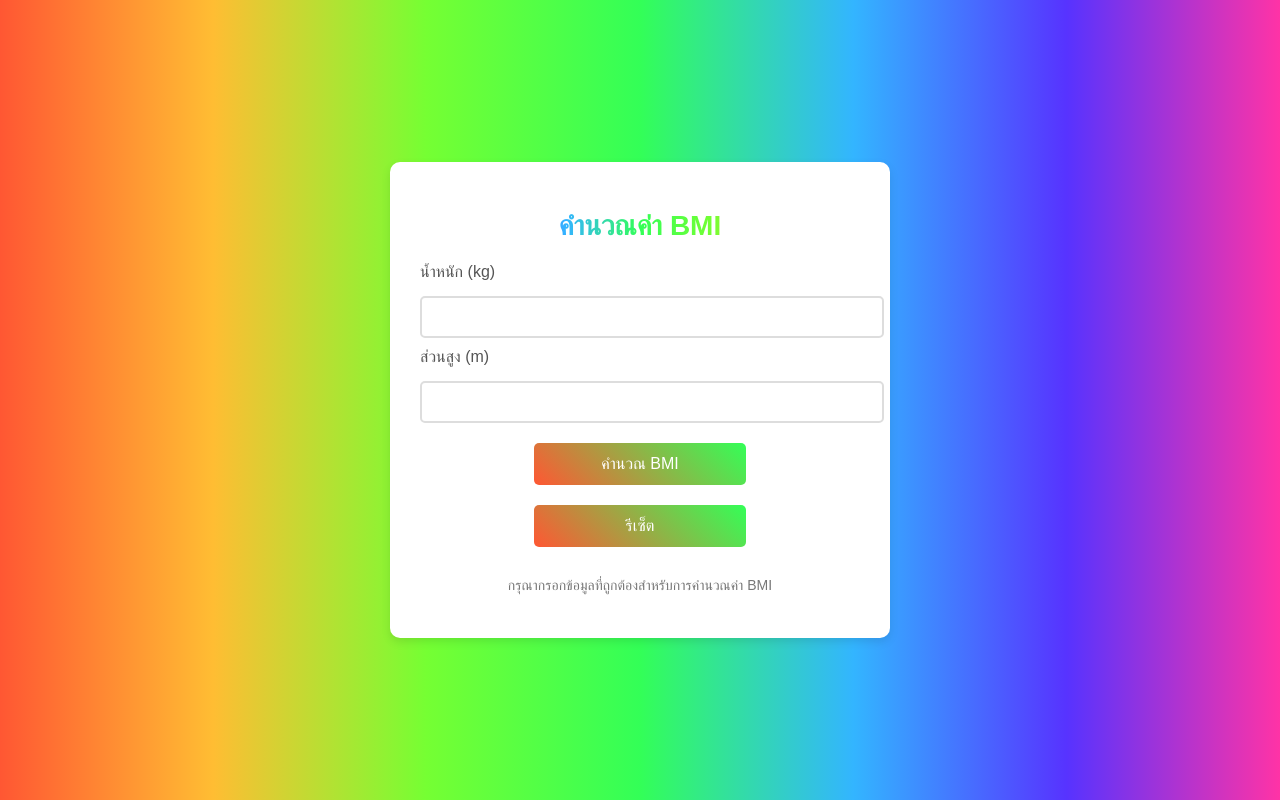
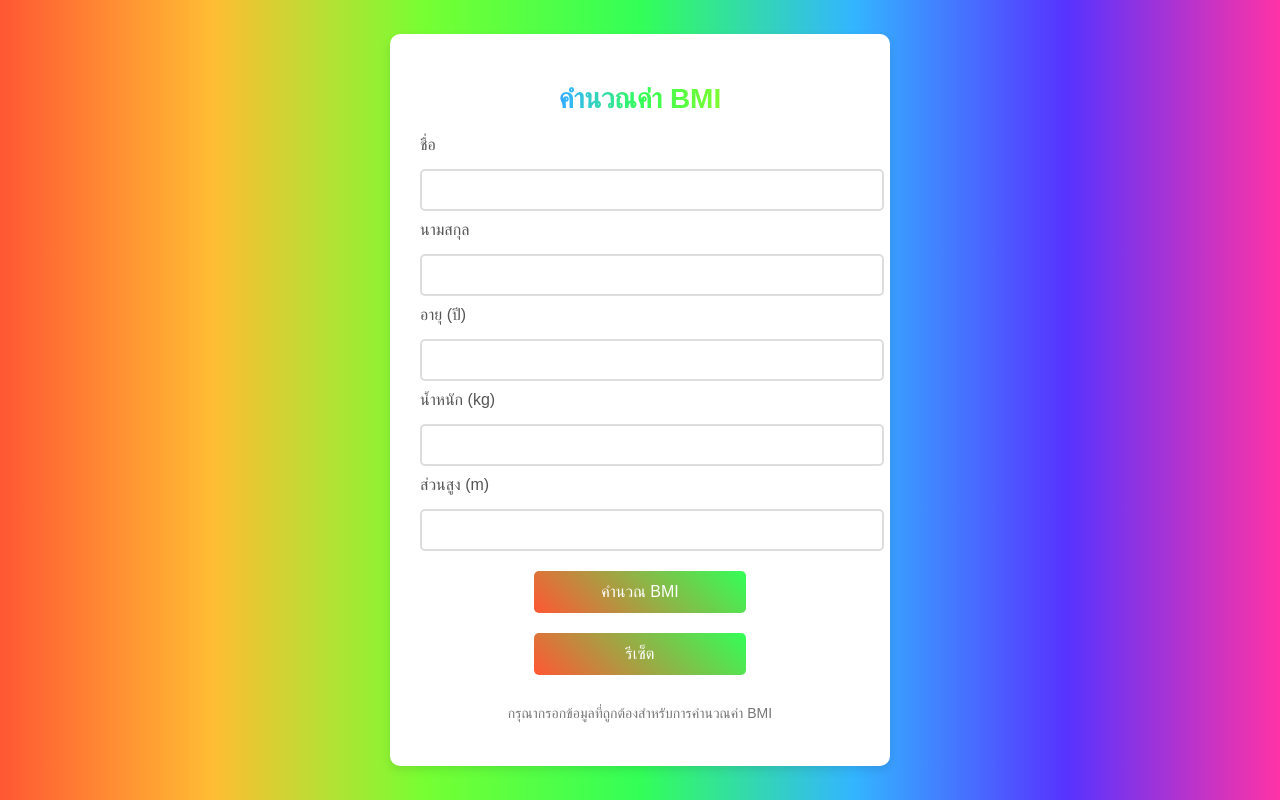
Before and after one commit to Artkungloveyouna27/php.ConditionStatment, a PHP site: page /bmi_form.php in a window 1280 px wide. Run offline with PHP 8.4, Linux system fonts and the light colour scheme.

Commit message:
Update bmi_form.php

```diff
--- a/bmi_form.php
+++ b/bmi_form.php
@@ -98,6 +98,15 @@
     <h1>คำนวณค่า BMI</h1>
 
     <form action="bmi.php" method="POST">
+        <label for="first-name">ชื่อ</label>
+        <input type="text" name="first-name" id="first-name" required>
+
+        <label for="last-name">นามสกุล</label>
+        <input type="text" name="last-name" id="last-name" required>
+
+        <label for="age">อายุ (ปี)</label>
+        <input type="text" name="age" id="age" required>
+
         <label for="weight">น้ำหนัก (kg)</label>
         <input type="text" name="weight" id="weight" required>
 
```
